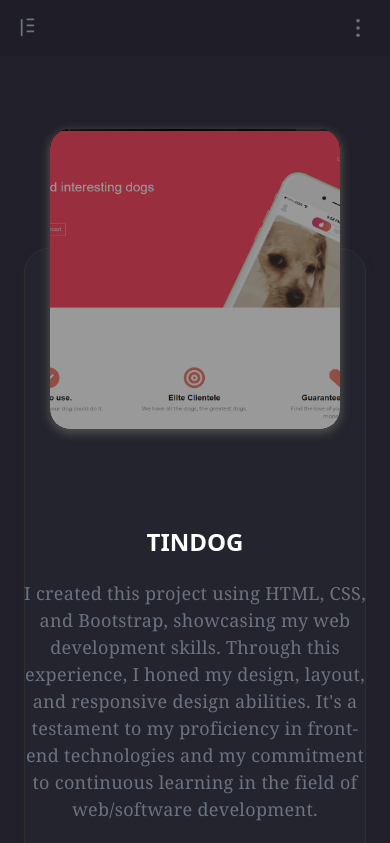
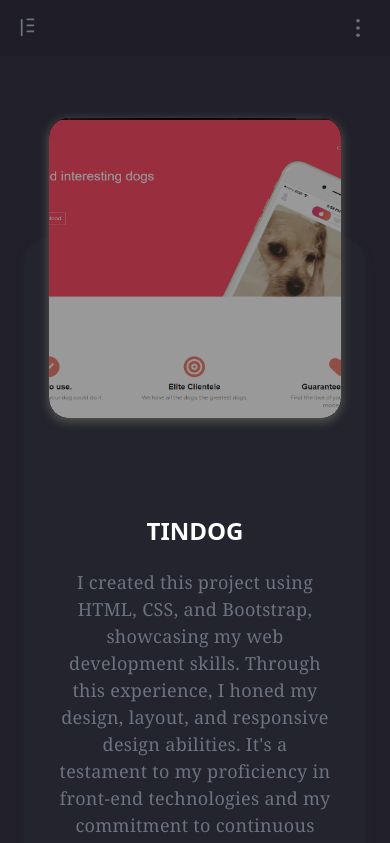
Before and after one commit to Ike91/React-portfolio, a React (Create React App) app: page /projects in a window 390 px wide. Shown: the top 843 px of the page. Built offline with nearby package versions, Linux system fonts and the light colour scheme.

Commit message:
save all changes

```diff
--- a/src/App.css
+++ b/src/App.css
@@ -253,7 +253,7 @@
   box-shadow: 0px 3px 10px rgba(34, 35, 58, 0.2);
   padding: 30px 25px 30px;
   border-radius: 25px;
-  border: 1px solid #302f2f;
+  /* border: 1px solid #302f2f; */
   transition: all 0.3s;
 }
 
@@ -267,13 +267,14 @@
   .preview-card {
     min-height: 500px;
     height: auto;
-    margin: 120px auto;
+    margin: 110px auto;
   }
 }
 
 @media screen and (max-height: 500px) and (min-width: 992px) {
   .preview-card {
     height: auto;
+    width: auto;
 
   }
 
@@ -395,22 +396,14 @@
   font-family: Cambria, Cochin, Georgia, Times, "Times New Roman", serif;
   letter-spacing: 0.3px;
   font-size: 18px;
-   padding-left: 3px;
-  padding-right: 3px;
+   padding-left: 40px;
+  padding-right: 40px;
 
   overflow: hidden;
   text-overflow: ellipsis;
 
 }
-@media screen and (max-width: 360px) {
 
-  .preview-card__button{
-   width: 60px;
-  }
-  .preview-card__title{
-    margin-top: -60px !important;
-  }
-}
 
 .preview-card__button {
   display: inline-flex;
--- a/src/components/partials/Project.jsx
+++ b/src/components/partials/Project.jsx
@@ -44,7 +44,7 @@
                   <div class="preview-card__title text-white dark:text-white">
                     {projectName}
                   </div>
-                  <div class="preview-card__text text-gray-500 dark:text-gray-400">
+                  <div className="preview-card__text text-gray-500 sm:p-20 dark:text-gray-400">
                     {projectDescription}
                   </div>
 
```
